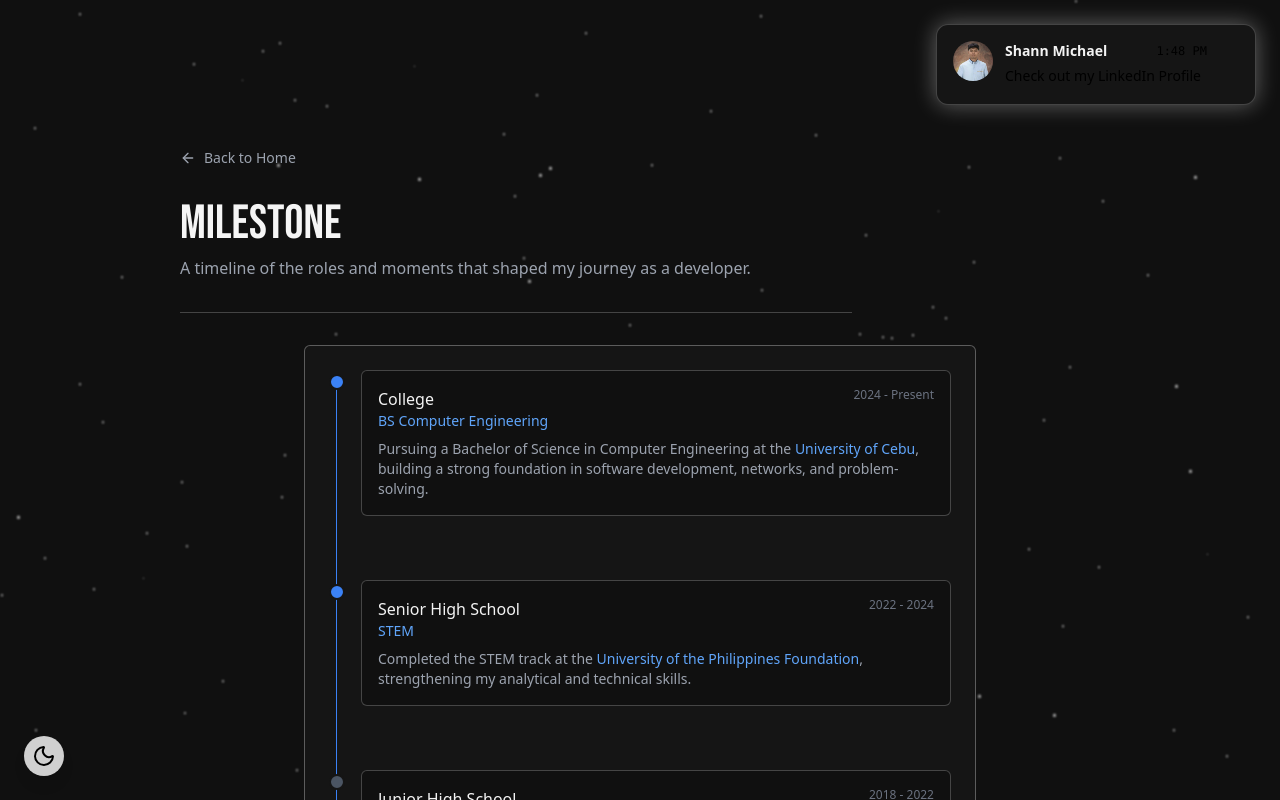
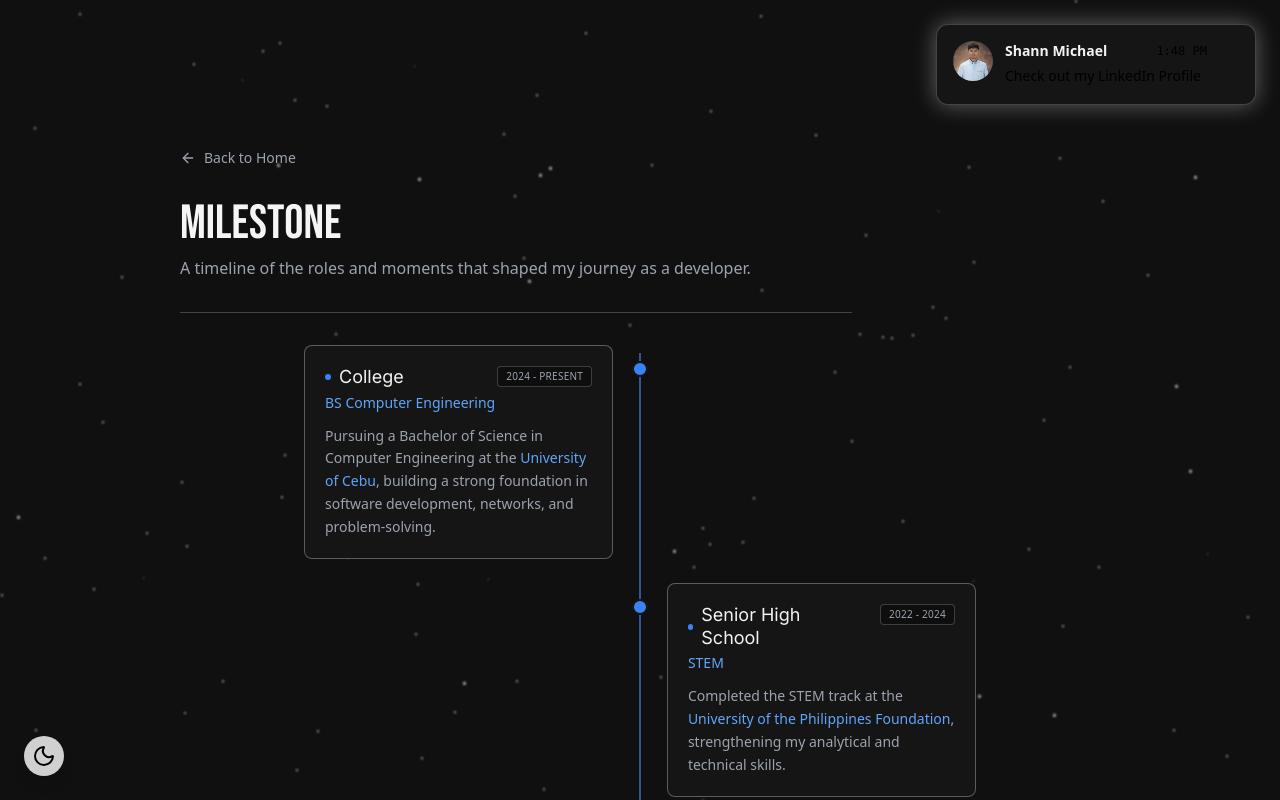
Before and after one commit to SkreTyr/Website-Portfolio, a React (Vite) app: page /milestone in a window 1280 px wide. Shown: the top 800 px of the page. Built offline with nearby package versions, Linux system fonts and the light colour scheme; what lightswind would draw is missing.

Commit message:
Redesign milestone timeline cards

```diff
--- a/src/pages/Milestone.tsx
+++ b/src/pages/Milestone.tsx
@@ -101,30 +101,48 @@ const Milestone = () => {
           </AutoReveal>
 
           <AutoReveal className="w-full">
-            <div className="border border-[#ffffff4d] bg-[#151515] p-6 rounded-md w-full max-w-2xl mx-auto">
-              <div className="relative" ref={timelineRef}>
-                <span className="absolute left-[7px] top-2 bottom-2 w-px bg-[#ffffff38]" />
+            <div className="relative w-full max-w-2xl mx-auto" ref={timelineRef}>
+                <span className="keep-color absolute left-4 md:left-1/2 top-2 bottom-2 w-px bg-[#ffffff38] md:-translate-x-1/2" />
                 <span
-                  className="keep-color absolute left-[7px] top-2 w-px bg-blue-500"
+                  className="keep-color absolute left-4 md:left-1/2 top-2 w-px bg-blue-500 md:-translate-x-1/2"
                   style={{ height: `calc((100% - 1rem) * ${progress})` }}
                 />
-                <div className="flex flex-col gap-16">
-                  {milestones.map((m, i) => (
-                    <div key={i} className="relative pl-8">
+                <div className="flex flex-col gap-10 md:gap-6">
+                  {milestones.map((m, i) => {
+                    const reached = progress >= i / Math.max(1, milestones.length - 1)
+                    const isLeft = i % 2 === 0
+                    return (
+                      <div
+                        key={i}
+                        className={`relative pl-10 md:pl-0 md:flex md:w-full ${
+                          isLeft ? 'md:justify-start' : 'md:justify-end'
+                        }`}
+                      >
                         <span
-                        className={`keep-color absolute left-0 top-1 w-4 h-4 rounded-full border-2 border-[#151515] ${
-                          progress >= i / Math.max(1, milestones.length - 1)
-                            ? 'bg-blue-500'
-                            : 'bg-gray-600'
+                          className={`keep-color absolute left-4 md:left-1/2 top-4 -translate-x-1/2 w-4 h-4 rounded-full border-2 border-[#151515] transition-colors duration-300 ${
+                            reached ? 'bg-blue-500' : 'bg-gray-600'
                           }`}
                         />
-                      <div className="border border-[#ffffff38] bg-[#101010] p-4 rounded-md transition-colors duration-200 hover:border-[#ffffff80]">
-                        <div className="flex justify-between items-start gap-2">
-                          <h2 className="text-[#f3f3f3] text-base font-light">{m.title}</h2>
-                          <span className="text-xs text-gray-500 whitespace-nowrap">{m.period}</span>
+                        <div className="group relative border border-[#ffffff4d] bg-[#151515] p-5 rounded-lg transition-all duration-300 hover:border-[#ffffff80] hover:-translate-y-0.5 md:w-[46%]">
+                          <div className="flex justify-between items-start gap-4">
+                            <div className="min-w-0">
+                              <div className="flex items-center gap-2">
+                                <span
+                                  className={`keep-color h-1.5 w-1.5 rounded-full transition-colors duration-300 ${
+                                    reached ? 'bg-blue-500' : 'bg-gray-600'
+                                  }`}
+                                />
+                                <h2 className="font-['Inter'] text-lg font-normal text-[#f3f3f3] leading-tight">
+                                  {m.title}
+                                </h2>
                               </div>
-                        <p className="text-sm text-blue-400 font-light">{m.role}</p>
-                        <p className="text-sm text-gray-400 mt-2">
+                              <p className="text-sm text-blue-400 font-light mt-1 whitespace-nowrap">{m.role}</p>
+                            </div>
+                            <span className="shrink-0 ml-4 text-[10px] uppercase tracking-wide text-gray-400 whitespace-nowrap px-2 py-0.5 rounded border border-[#ffffff33] bg-black/30">
+                              {m.period}
+                            </span>
+                          </div>
+                          <p className="text-sm text-gray-400 font-light mt-3 leading-relaxed">
                             {m.description.split(m.school).map((part, idx) => (
                               <span key={idx}>
                                 {part}
@@ -136,8 +154,8 @@ const Milestone = () => {
                           </p>
                         </div>
                       </div>
-                  ))}
-                </div>
+                    )
+                  })}
                 </div>
             </div>
           </AutoReveal>
```
Lines whose indentation alone changed are shown as unchanged.
